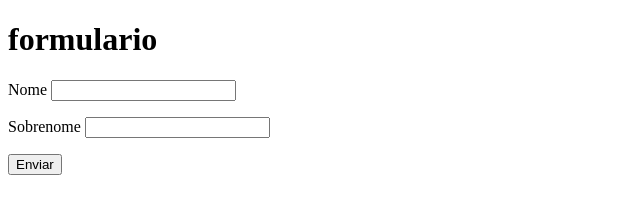
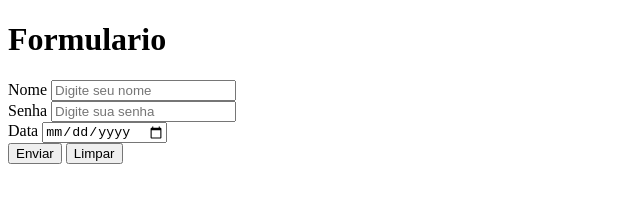
Before and after one commit to JUNIORAL3NCAR/Formularios, a plain HTML site: page index.html in a window 1280 px wide. Shown: the whole page, without its empty margins (0-640 px from the left). Drawn offline with Linux system fonts and the light colour scheme.

Commit message:
updagrades

```diff
--- a/index.html
+++ b/index.html
@@ -6,17 +6,23 @@
     <title>Formularios</title>
 </head>
 <body>
-    <h1>formulario</h1>
+    <h1>Formulario</h1>
+
     <form action="cadastro.php" method="">
-        <p>
-            <label for="nome">Nome</label>
-            <input type="text" name="nome" id="nome">
-        </p>
-        <p>
-            <label for="sobrenome">Sobrenome</label>
-            <input type="text" name="sobrenome" id="sobrenome">
-        </p>
-        <input type="submit" value="Enviar">
+            <div>
+                <label for="nome">Nome</label>
+                <input type="text" name="nome" id="nome" placeholder="Digite seu nome" required minlength="8" maxlength="10">
+            </div>
+            <div>
+                <label for="senha">Senha</label>
+                <input type="password" name="senha" id="senha" placeholder="Digite sua senha" required minlength="8" maxlength="15">
+            </div>
+            <div>
+                <label for="data">Data</label>
+                <input type="date" name="data" id="data">
+            </div>
+            <input type="submit" value="Enviar">
+            <input type="reset" value="Limpar">
     </form>
 </body>
 </html>
```
